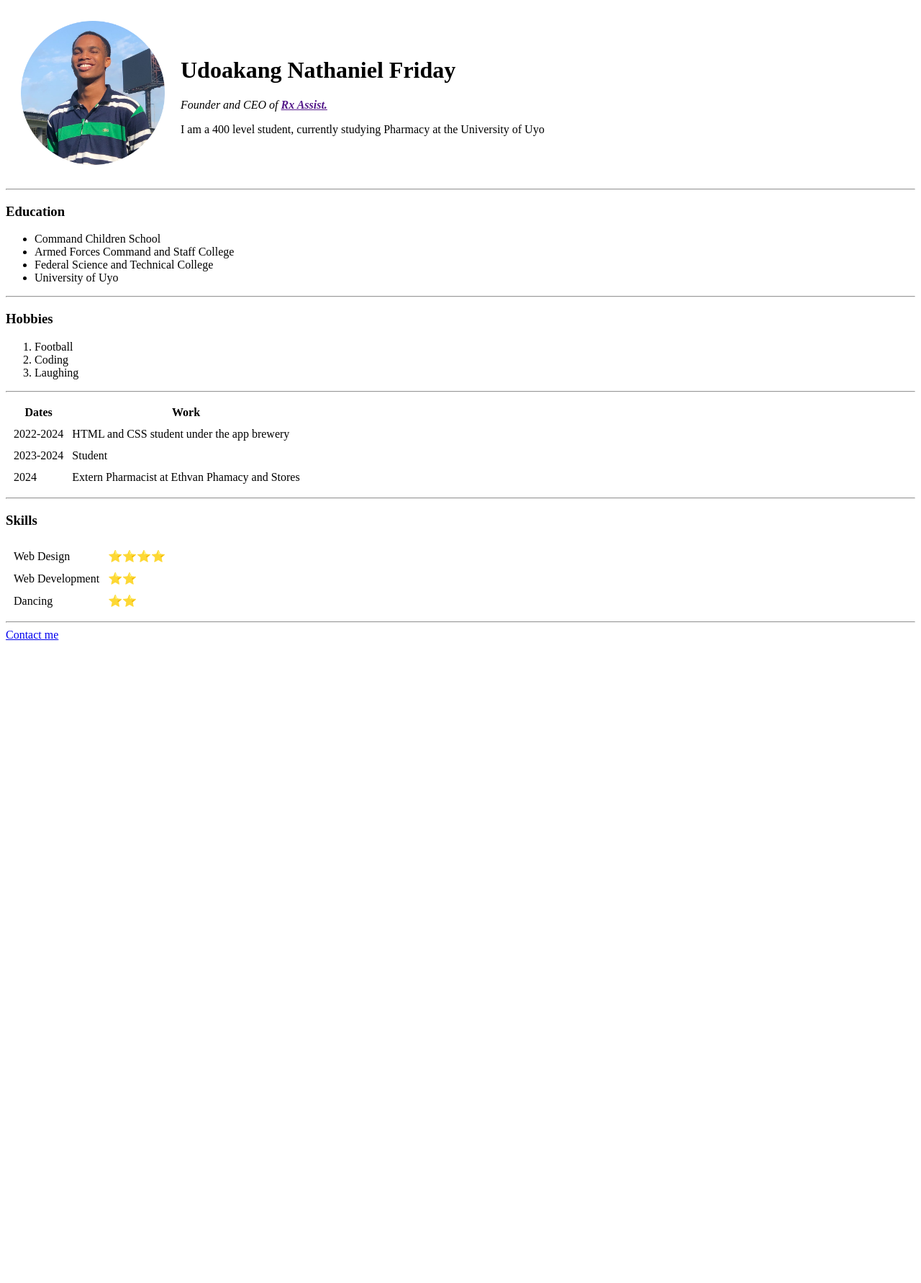
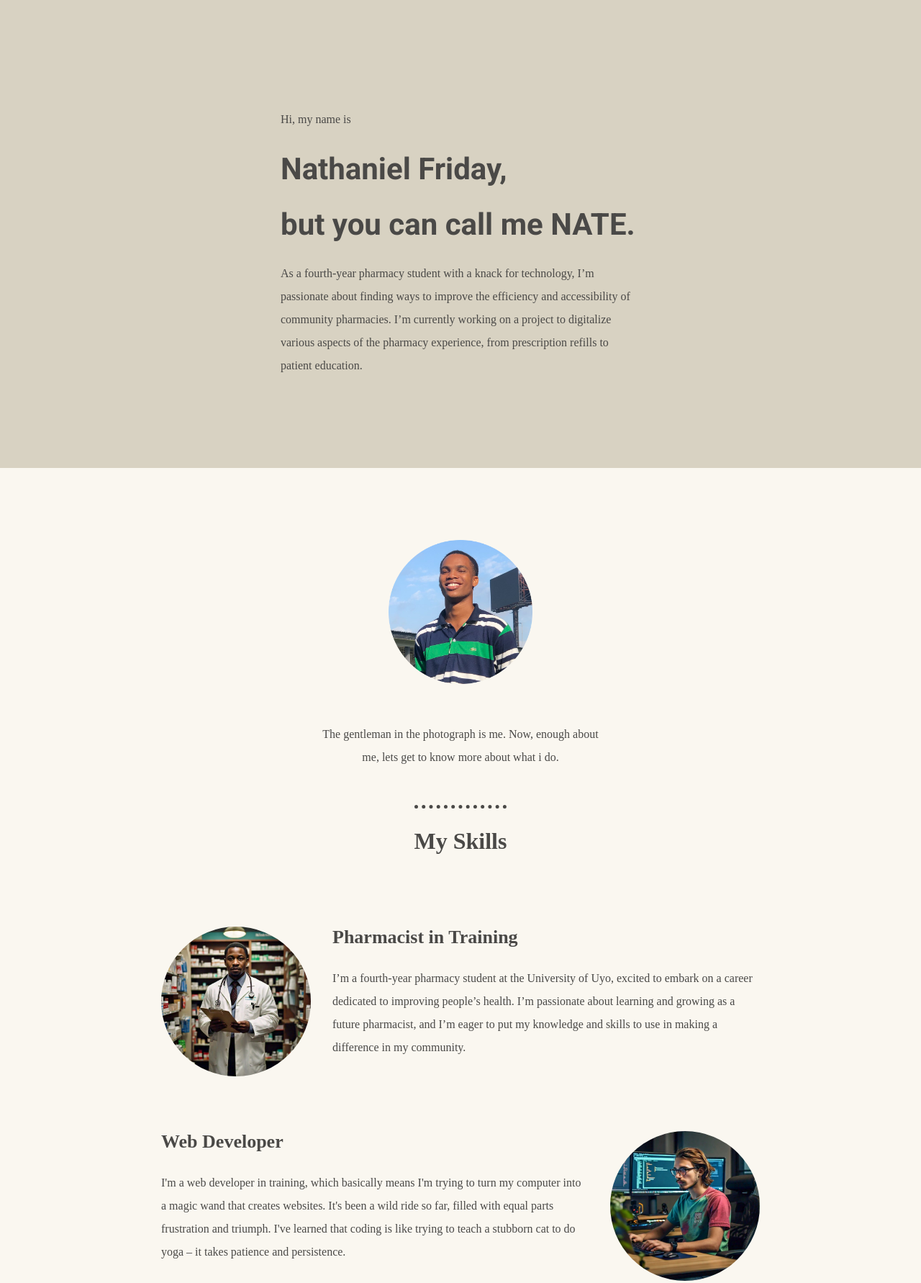
Before and after one commit to Natty1426/CV, a plain HTML site: page index.html in a window 1280 px wide. Shown: the top 1782 px of the page at 72% size. Before the commit the page ends 899 px from the top, so only its background shows below. Drawn offline with Linux system fonts and the light colour scheme; a web font is replaced by a local one.

Commit message:
Add files via upload

```diff
--- /dev/null
+++ b/CSS/style.css
@@ -0,0 +1,150 @@
+
+
+body{
+    margin: 0;
+    text-align: center;
+    font-family: monserrat;
+}
+h1{
+    font-family: Roboto;
+    color: #4A4947;
+    font-size: 2.625rem;
+    font-weight: bolder;
+}
+h2{
+    font-family: Monserrat;
+    color: #4A4947;
+    font-size: 2rem;
+    font-weight: bolder
+}
+h3{
+    font-family: Monserrat;
+    color: #4A4947;
+    font-size: 1.625rem;
+    font-weight: bolder;
+}
+p{
+    margin-top: 0;
+    color: #4A4947;
+    line-height: 2;
+}
+
+hr{
+    width: 10%;
+    height: 0;
+    border-style:none;
+    border-top-style:dotted ;
+    border-width: 5px;
+    border-color: #4A4947;
+
+}
+
+/*Containers*/
+.top-container{
+    background-color: #D8D2C2;
+    height: 400px;
+    padding-top: 150px;
+    padding-bottom: 100px;
+    position: relative;
+}
+
+.middle-container{
+   background-color: #FAF7F0;
+   margin: 0 auto;
+   padding-top: 100px;
+   padding-bottom: 100px;
+}
+
+.bottom-container{
+    background-color: #4A4947;
+    padding-top: 50px;
+    padding-bottom: 20px;
+}
+
+/*** Classes*/
+.content-top{
+    height: 200px;
+    width: 500px;
+    margin: 0 auto;
+    text-align: left;
+}
+
+.links{
+
+}
+
+.intro{
+    width: 30%;
+    margin: 50px auto;
+}
+
+.skill-row{
+    width: 65%;
+    margin: 100px auto;
+    text-align: left;
+}
+
+.pharmacist{
+    width: 25%;
+    border-radius: 100%;
+    float: left;
+    margin-right: 30px;
+}
+
+.web{
+    width: 25%;
+    border-radius: 100%;
+    float: right;
+    margin-left: 30px;
+}
+
+.barber{
+    width: 25%;
+    border-radius: 100%;
+    float: left;
+    margin-right: 30px;
+}
+
+.contact-message{
+    width: 40%;
+    margin: 40px auto;
+}
+
+.btn {
+    background: #d8d2c2;
+    background-image: -webkit-linear-gradient(top, #d8d2c2, #4a4947);
+    background-image: -moz-linear-gradient(top, #d8d2c2, #4a4947);
+    background-image: -ms-linear-gradient(top, #d8d2c2, #4a4947);
+    background-image: -o-linear-gradient(top, #d8d2c2, #4a4947);
+    background-image: linear-gradient(to bottom, #d8d2c2, #4a4947);
+    -webkit-border-radius: 8;
+    -moz-border-radius: 8;
+    border-radius: 8px;
+    font-family: Arial;
+    color: #faf7f0;
+    font-size: 18px;
+    padding: 10px 20px 10px 20px;
+    text-decoration: none;
+  }
+
+.btn:hover {
+    background: #4a4947;
+    background-image: -webkit-linear-gradient(top, #4a4947, #d8d2c2);
+    background-image: -moz-linear-gradient(top, #4a4947, #d8d2c2);
+    background-image: -ms-linear-gradient(top, #4a4947, #d8d2c2);
+    background-image: -o-linear-gradient(top, #4a4947, #d8d2c2);
+    background-image: linear-gradient(to bottom, #4a4947, #d8d2c2);
+    text-decoration: none;
+}
+
+
+.copyright{
+    color: #D8D2C2;
+    margin-top:10px ;
+  }
+
+.footer-link{
+    color: #D8D2C2;
+    text-decoration: none;
+    margin-right: 30px;
+}
--- a/index.html
+++ b/index.html
@@ -3,81 +3,83 @@
 <head>
     <meta charset="UTF-8">
     <meta name="viewport" content="width=device-width, initial-scale=1.0">
-    <title> Nathaniel's Personnal page</title>
+    <title>Nathaniel</title>
+
+    <link rel="stylesheet" href="CSS/style.css">
+
+    <link rel="icon" href="favicon.png">
+
+    <link rel="preconnect" href="https://fonts.googleapis.com">
+<link rel="preconnect" href="https://fonts.gstatic.com" crossorigin>
+<link href="https://fonts.googleapis.com/css2?family=Edu+AU+VIC+WA+NT+Dots:wght@400..700&family=Montserrat:ital,wght@0,100..900;1,100..900&display=swap" rel="stylesheet">
+
+<link rel="preconnect" href="https://fonts.googleapis.com">
+<link rel="preconnect" href="https://fonts.gstatic.com" crossorigin>
+<link href="https://fonts.googleapis.com/css2?family=Roboto:ital,wght@0,100;0,300;0,400;0,500;0,700;0,900;1,100;1,300;1,400;1,500;1,700;1,900&display=swap" rel="stylesheet">
 </head>
 <body>
-    <table cellspacing="20">
-        <tr>
-            <td><img src="F6zIZxjXsAAIadW-modified.png" alt="Nathaniel's profile picture" style="width: 200px;"></td>
-            <td> <h1>Udoakang Nathaniel Friday</h1>
-                <p><em>Founder and CEO of <strong><a href="">Rx Assist.</a></strong>  </em></p>
-                <p>I am a 400 level student, currently studying Pharmacy at the University of Uyo</p></td>
-        </tr>
-    </table>
+    <!--
+    <nav>
+        <div class="logo">
+            <img src="" alt="">
+        </div>
+        <div class="links">
+            <a href="#">About</a>
+            <a href="#">Skills</a>
+            <a href="#">Contact</a>
+        </div>
+    </nav>
+    -->
+    <div class="top-container">
+        <div class="content-top">
+            <p>Hi, my name is</p>
+            <h1>Nathaniel Friday,</h1>
+            <h1> but you can call me NATE.</h1>
+            <p>As a fourth-year pharmacy student with a knack for technology, I’m passionate about finding ways to improve the efficiency and accessibility of community pharmacies. I’m currently working on a project to digitalize various aspects of the pharmacy experience, from prescription refills to patient education.</p>
+        </div>
+    </div>
 
-    <hr>
+    <div class="middle-container">
+        <div class="profile">
+            <img src="Images/Nathan.png" alt="Profile-picture" width="200px">
+            <!--<h2>Hello</h2>-->
+            <p class="intro">The gentleman in the photograph is me. Now, enough about me, lets get to know more about what i do.</p>
+        </div>
+        <hr>
+        <div class="skills">
+            <h2>My Skills</h2>
+            <div class="skill-row">
+                <img class="pharmacist" src="Images/Pharm.jpg" alt="Pharmacist" width="200px">
+                <h3>Pharmacist in Training</h3>
+                <p>I’m a fourth-year pharmacy student at the University of Uyo, excited to embark on a career dedicated to improving people’s health. I’m passionate about learning and growing as a future pharmacist, and I’m eager to put my knowledge and skills to use in making a difference in my community.</p>
+            </div>
+            <div class="skill-row">
+                <img class="web" src="Images/Web.jpg" alt="Web Developer" width="200px">
+                <h3>Web Developer</h3>
+                <p>I'm a web developer in training, which basically means I'm trying to turn my computer into a magic wand that creates websites. It's been a wild ride so far, filled with equal parts frustration and triumph. I've learned that coding is like trying to teach a stubborn cat to do yoga – it takes patience and persistence.</p>
+            </div>
+            <div class="skill-row">
+                <img class="barber" src="Images/Barber.jpg" alt="Baber" width="200px">
+                <h3>Barber</h3>
+                <p>In my spare time, I love to express myself through hairstyling. It’s a relaxing and rewarding way to help people look and feel their best. Whether it’s a simple trim or a bold new style, I enjoy the challenge of creating a look that suits each individual’s unique personality.</p>
+            </div>
+        </div>
+        <hr>
+        <div class="contact-me">
+            <h3>Get in Touch</h3>
+            <p class="contact-message">
+                Don't hesitate to contact me. Lets Connect!
+            </p>
+            <a class="btn" href="mailto:udoakangn@gmail.com">CONTACT ME</a>
+        </div>
+    </div>
 
-    <h3>Education</h3>
-    <ul>
-        <li>Command Children School</li>
-        <li>Armed Forces Command and Staff College</li>
-        <li>Federal Science and Technical College</li>
-        <li> University of Uyo </li>
-    </ul>
-
-    <hr>
-
-    <h3>Hobbies</h3>
-    <ol>
-        <li>Football</li>
-        <li>Coding</li>
-        <li>Laughing</li>
-    </ol>
-
-    <hr>
-
-    <table cellspacing="10">
-        <thead>
-            <tr>
-                <th>Dates</th>
-                <th>Work</th>
-            </tr>
-        </thead>
-        <tbody>
-            <tr>
-                <td>2022-2024</td>
-                <td>HTML and CSS student under the app brewery</td>
-            </tr>
-            <tr>
-                <td>2023-2024</td>
-                <td>Student</td>
-            </tr>
-            <tr>
-                <td>2024</td>
-                <td>Extern Pharmacist at Ethvan Phamacy and Stores</td>
-            </tr>
-        </tbody>
-    </table>
-    <hr>
-
-    <h3>Skills</h3>
-    <table cellspacing="10">
-        <tr>
-            <td>Web Design</td>
-            <td>⭐⭐⭐⭐</td>
-        </tr>
-        <tr>
-            <td>Web Development</td>
-            <td>⭐⭐</td>
-        </tr>
-        <tr>
-            <td>Dancing</td>
-            <td>⭐⭐</td>
-        </tr>
-    </table>
-
-    <hr>
-    <a href="contactme.html" target="_blank">Contact me</a>
+    <div class="bottom-container">
+        <a class="footer-link" href="https://www.linkedin.com/in/nathaniel-friday-41097127b?utm_source=share&utm_campaign=share_via&utm_content=profile&utm_medium=android_app" target="_blank">LinkedIn</a>
+        <a class="footer-link" href="https://x.com/RX_NATTY?t=IGrZbE0uv561JAnNgtgiGg&s=09" target="_blank">Twitter</a>
+        <a class="footer-link" href="https://www.instagram.com/heis_natty?igsh=MXhnamh1OGNpbHVyYg==" target="_blank">Instagram</a>
+        <p class="copyright"> &copy; 2024 Nathaniel Friday</p>
+    </div>
 
 </body>
 </html>
```
Also changed, not shown: Images/Barber.jpg (added), Images/Nathan.png (added), Images/Pharm.jpg (added), Images/Web.jpg (added), favicon.png (added).
